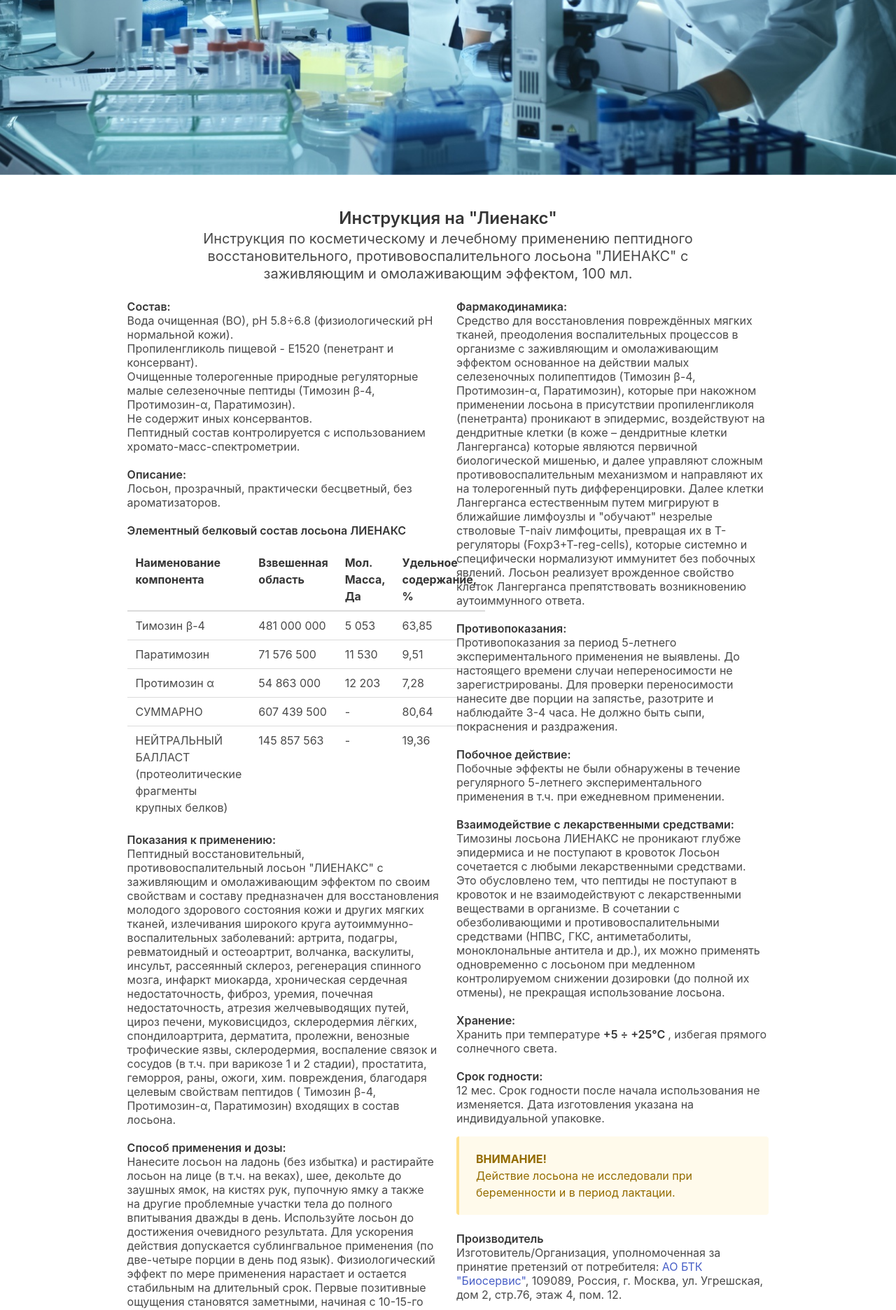
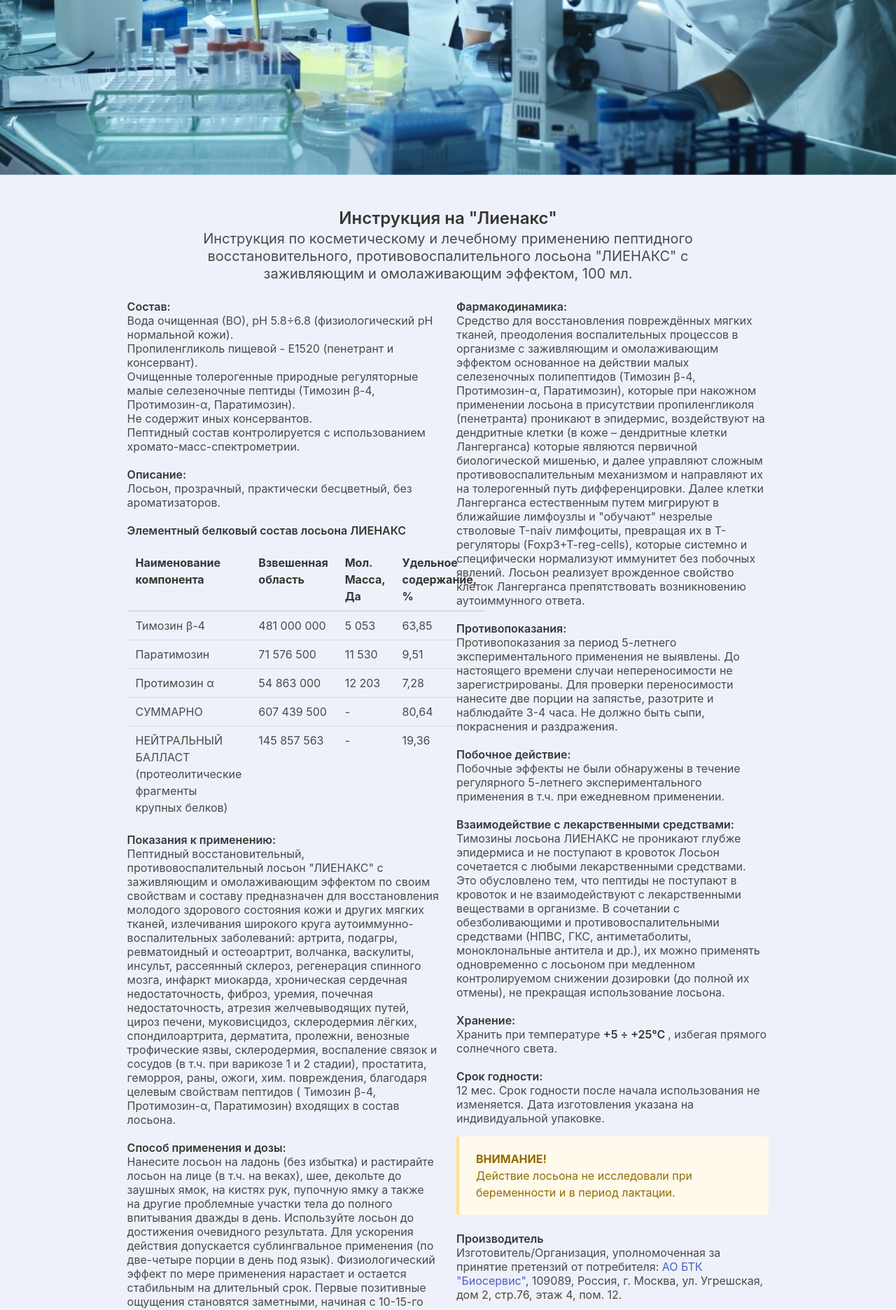
Before and after one commit to w3craft/lienax, a Jekyll site: the page built from _pages/index.html, in a window 1280 px wide. Shown: the part 650-2522 px from the top of the page at 70% size. Built offline with Jekyll 4.4.1, drawn with Linux system fonts in a browser that asks for light colours.

Commit message:
modified:   _pages/index.html

```diff
--- a/_drafts/new/index.html
+++ b/_drafts/new/index.html
@@ -9,7 +9,12 @@
 	<script defer src="https://use.fontawesome.com/releases/v5.0.7/js/all.js"></script>
 	<!-- link rel="stylesheet" href="assets/css/debug.css" -->
 </head>
+<section class="section has-background-black">
+	<div class="container">
 
+	</div>
+
+</section>
 </body>
 
 </html>
--- a/_pages/index.html
+++ b/_pages/index.html
@@ -4,7 +4,7 @@
 description: Пиптидный восстановительный, противовоспалительный лосьон "ЛИЕНАКС" с заживляющим и омолаживающим эффектом.
 ---
 
-<section class="section has-background-white" id="instructions">
+<section class="section has-background-link-light" id="instructions">
   <div class="container">
     <div class="columns is-multiline is-centered">
       <div class="column has-text-centered is-8">
```
